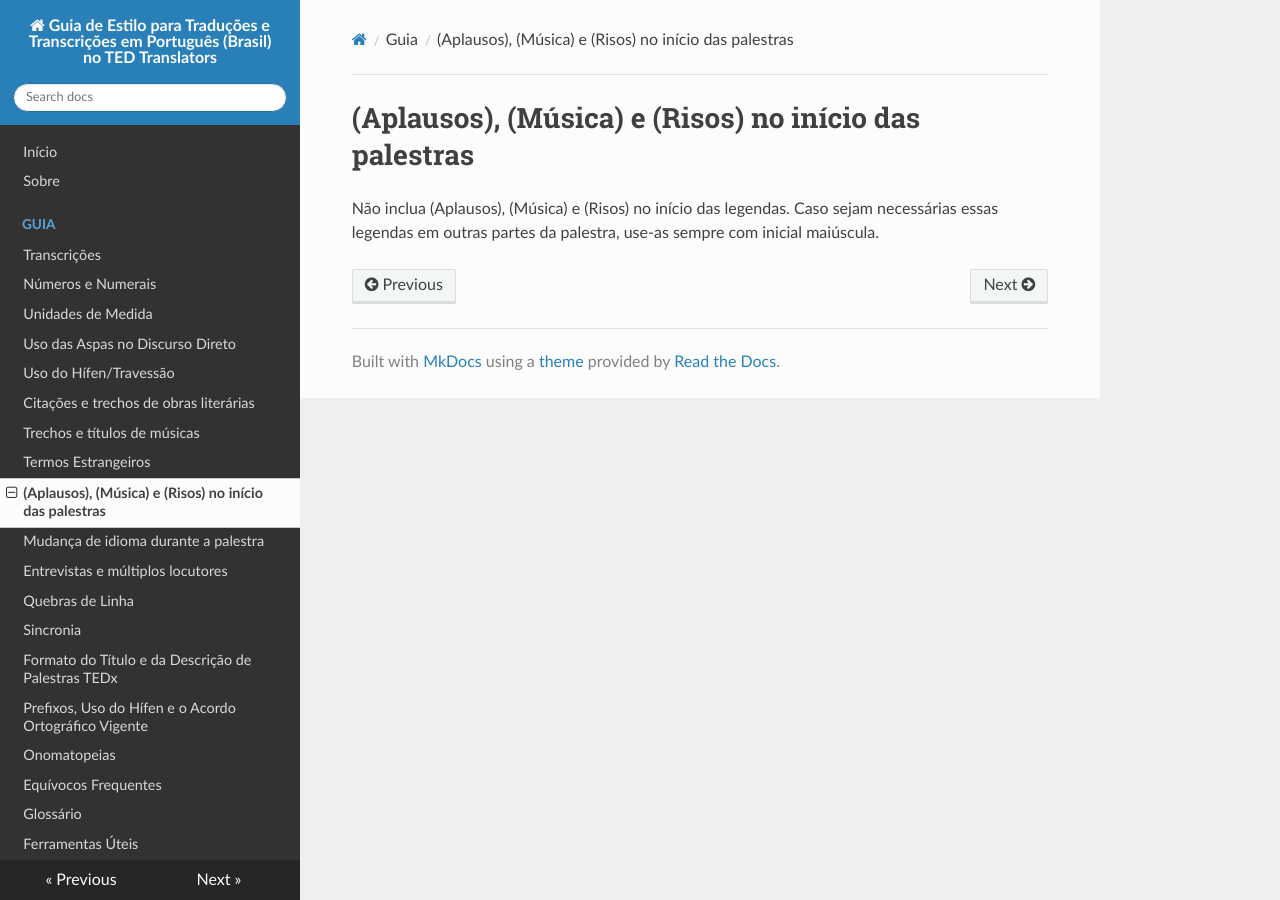
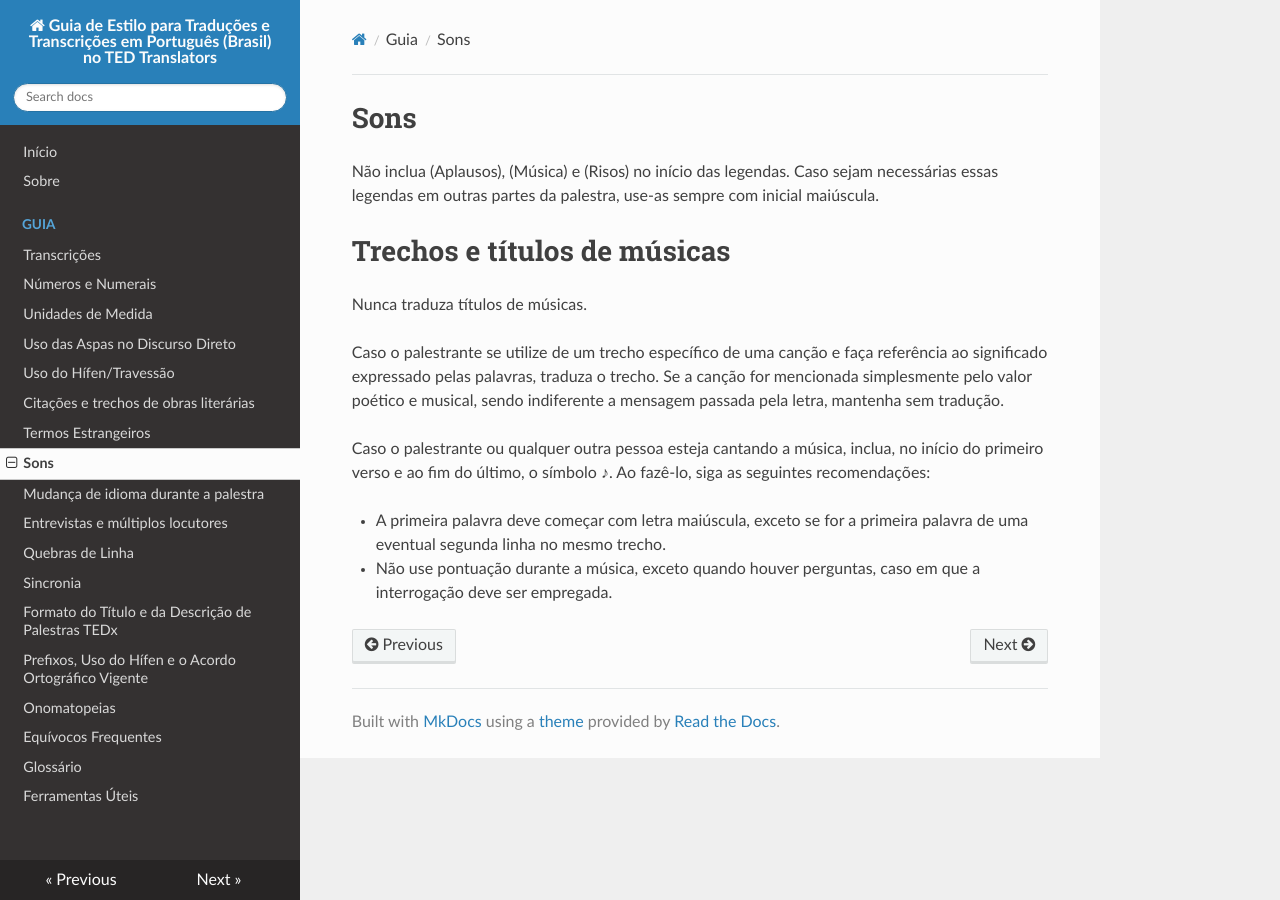
Before and after one commit to tupaschoal/TED-Translators_PT-BR_Styleguide, an MkDocs documentation site: the page built from docs/sons.md, in a window 1280 px wide. Built offline with MkDocs 1.6.1, drawn with Linux system fonts in a browser that asks for light colours; nearby versions of some CDN libraries; old or Windows-style settings are respelled for this version of MkDocs.

Commit message:
Issue #3 - Merge musica into sons
Merge similar sections into one, as suggested on #3.

```diff
--- a/docs/sons.md
+++ b/docs/sons.md
@@ -1,3 +1,15 @@
-# (Aplausos), (Música) e (Risos) no início das palestras
+# Sons
 
 Não inclua (Aplausos), (Música) e (Risos) no início das legendas. Caso sejam necessárias essas legendas em outras partes da palestra, use-as sempre com inicial maiúscula.
+
+# Trechos e títulos de músicas
+
+Nunca traduza títulos de músicas.
+
+Caso o palestrante se utilize de um trecho específico de uma canção e faça referência ao significado expressado pelas palavras, traduza o trecho. Se a canção for mencionada simplesmente pelo valor poético e musical, sendo indiferente a mensagem passada pela letra, mantenha sem tradução.
+
+Caso o palestrante ou qualquer outra pessoa esteja cantando a música, inclua, no início do primeiro verso e ao fim do último, o símbolo ♪. Ao fazê-lo, siga as seguintes recomendações:
+
+- A primeira palavra deve começar com letra maiúscula, exceto se for a primeira palavra de uma eventual segunda linha no mesmo trecho.
+
+- Não use pontuação durante a música, exceto quando houver perguntas, caso em que a interrogação deve ser empregada.
--- a/mkdocs.yml
+++ b/mkdocs.yml
@@ -9,9 +9,8 @@ pages:
         - 'Uso das Aspas no Discurso Direto': 'aspas_direto.md'
         - 'Uso do Hífen/Travessão': 'hifen_travessao.md'
         - 'Citações e trechos de obras literárias': 'citacoes.md'
-        - 'Trechos e títulos de músicas': 'musica.md'
         - 'Termos Estrangeiros': 'termos_estrangeiros.md'
-        - '(Aplausos), (Música) e (Risos) no início das palestras': 'sons.md'
+        - 'Sons': 'sons.md'
         - 'Mudança de idioma durante a palestra': 'mudanca_idioma.md'
         - 'Entrevistas e múltiplos locutores': 'entrevistas.md'
         - 'Quebras de Linha': 'quebras.md'
```
Also changed, not shown: docs/musica.md (deleted, +0 -11 lines).
